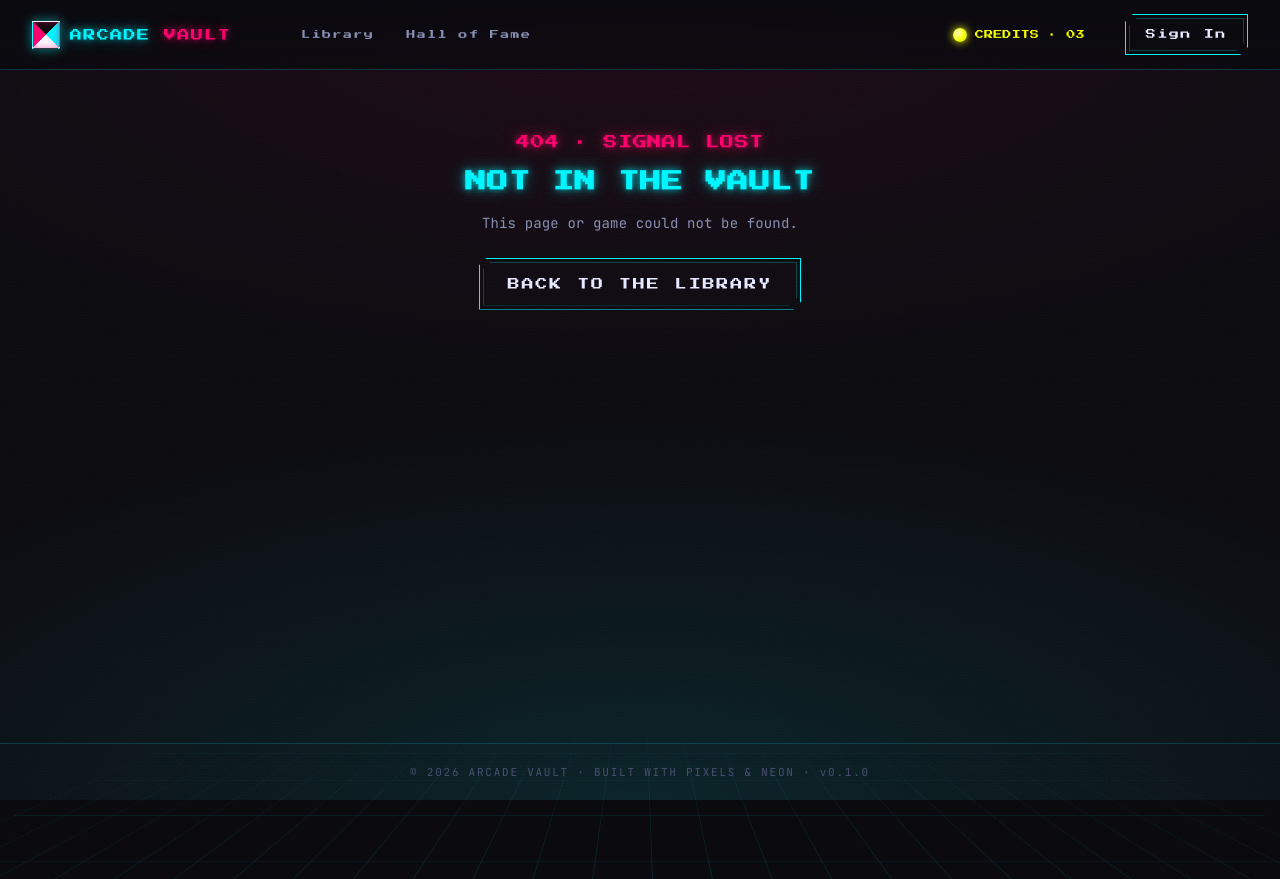
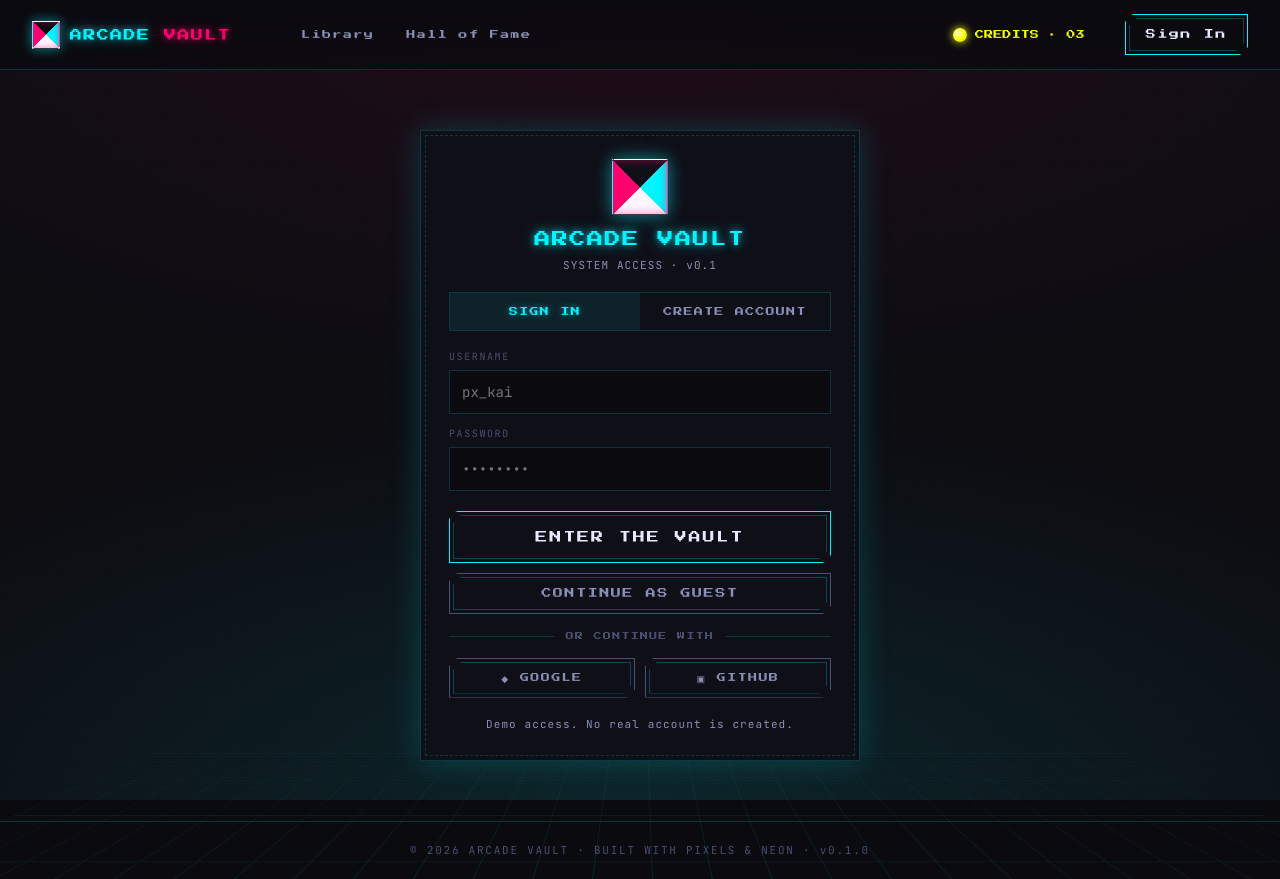
Before and after one commit to jganchozo/arcade-vault-alt, a Next.js app: page /auth in a window 1280 px wide. Before the commit this address had no page. Before the commit the page ends 800 px from the top, so only its background shows below. Built offline with nearby package versions, Linux system fonts and the light colour scheme.

Commit message:
step-thirteen: add sign-in and sign-up screens with accessible tabs

```diff
--- /dev/null
+++ b/app/auth/page.tsx
@@ -0,0 +1,5 @@
+import { AuthScreen } from "../components/auth-screen";
+
+export default function AuthPage() {
+  return <AuthScreen />;
+}
--- /dev/null
+++ b/app/components/auth-fields.tsx
@@ -0,0 +1,19 @@
+export function AuthFields({ signUp }: { signUp: boolean }) {
+  return (
+    <>
+      <div className="field">
+        <label htmlFor="auth-username">Username</label>
+        <input id="auth-username" name="username" placeholder="px_kai" autoComplete="username" maxLength={10} required />
+      </div>
+      {signUp && <div className="field slide-in">
+        <label htmlFor="auth-email">Email address</label>
+        <input id="auth-email" name="email" type="email" placeholder="player@vault.gg" autoComplete="email" required />
+      </div>}
+      <div className="field">
+        <label htmlFor="auth-password">Password</label>
+        <input id="auth-password" name="password" type="password" placeholder="••••••••"
+          autoComplete={signUp ? "new-password" : "current-password"} required />
+      </div>
+    </>
+  );
+}
--- /dev/null
+++ b/app/components/auth-screen.tsx
@@ -0,0 +1,46 @@
+"use client";
+
+import { useState, type KeyboardEvent } from "react";
+import { AuthFields } from "./auth-fields";
+
+export function AuthScreen() {
+  const [tab, setTab] = useState<"in" | "up">("in");
+  function moveTab(event: KeyboardEvent<HTMLButtonElement>) {
+    if (!["ArrowLeft", "ArrowRight", "Home", "End"].includes(event.key)) return;
+    event.preventDefault();
+    const next = event.key === "Home" ? "in" : event.key === "End" ? "up" : tab === "in" ? "up" : "in";
+    setTab(next);
+    event.currentTarget.parentElement?.querySelector<HTMLButtonElement>(`#auth-tab-${next}`)?.focus();
+  }
+  return (
+    <div className="av-auth-wrap fade-in">
+      <section className="auth-card" aria-labelledby="auth-title">
+        <div className="auth-header">
+          <div className="mark" aria-hidden="true" />
+          <h1 id="auth-title" className="neon-cyan">ARCADE VAULT</h1>
+          <p className="auth-subtitle">SYSTEM ACCESS · v0.1</p>
+        </div>
+        <div className="auth-tabs" role="tablist" aria-label="Account access">
+          {(["in", "up"] as const).map((item) => <button key={item} id={`auth-tab-${item}`} type="button"
+            role="tab" aria-selected={tab === item} aria-controls="auth-panel" tabIndex={tab === item ? 0 : -1}
+            className={tab === item ? "on" : ""} onClick={() => setTab(item)} onKeyDown={moveTab}>
+            {item === "in" ? "SIGN IN" : "CREATE ACCOUNT"}
+          </button>)}
+        </div>
+        <div id="auth-panel" role="tabpanel" aria-labelledby={`auth-tab-${tab}`}>
+          <form onSubmit={(event) => event.preventDefault()}>
+            <AuthFields signUp={tab === "up"} />
+            <button className="btn lg auth-submit" type="submit">{tab === "in" ? "ENTER THE VAULT" : "CREATE & EXPLORE"}</button>
+          </form>
+        </div>
+        <button className="btn ghost auth-guest" type="button">CONTINUE AS GUEST</button>
+        <div className="auth-divider">OR CONTINUE WITH</div>
+        <div className="social">
+          <button className="btn ghost" type="button">◆ GOOGLE</button>
+          <button className="btn ghost" type="button">▣ GITHUB</button>
+        </div>
+        <p className="auth-disclaimer">Demo access. No real account is created.</p>
+      </section>
+    </div>
+  );
+}
--- a/app/globals.css
+++ b/app/globals.css
@@ -1058,6 +1058,12 @@ a { color: inherit; text-decoration: none; }
   .stat-strip dd.v { margin-top: 6px; }
   .stat-strip .neon-magenta { color: var(--magenta); text-shadow: 0 0 6px rgba(255, 0, 110, 0.5); }
   .stat-strip .neon-yellow { color: var(--yellow); text-shadow: 0 0 6px rgba(245, 255, 0, 0.5); }
+  .auth-header h1 { margin: 4px 0 0; font-family: var(--pixel); font-size: 16px; font-weight: 400; letter-spacing: 0.1em; }
+  .auth-subtitle, .auth-disclaimer { font-size: 11px; color: var(--ink-dim); letter-spacing: 0.1em; }
+  .auth-subtitle { margin: 6px 0 0; }
+  .auth-disclaimer { margin: 18px 0 0; text-align: center; }
+  .auth-submit { width: 100%; margin-top: 8px; }
+  .auth-guest { width: 100%; margin-top: 10px; }
   .game-card-link::after { content: ""; position: absolute; inset: 0; }
   .card .title, .card .desc { margin: 0; font-weight: 400; }
   .card .row { margin-top: auto; }
```
